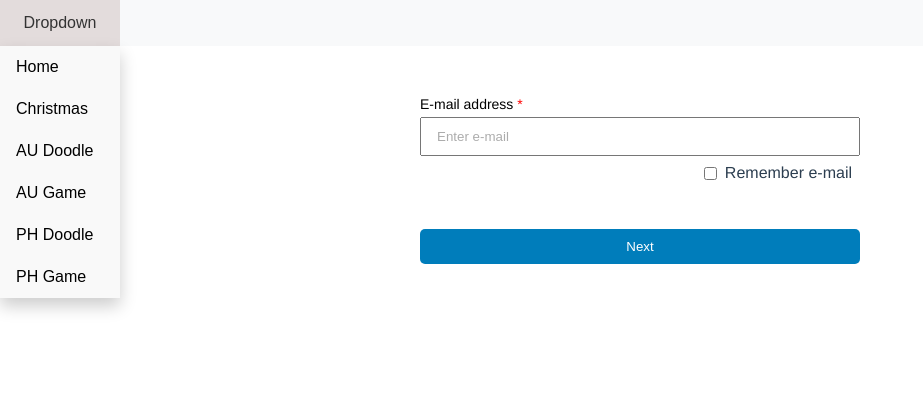
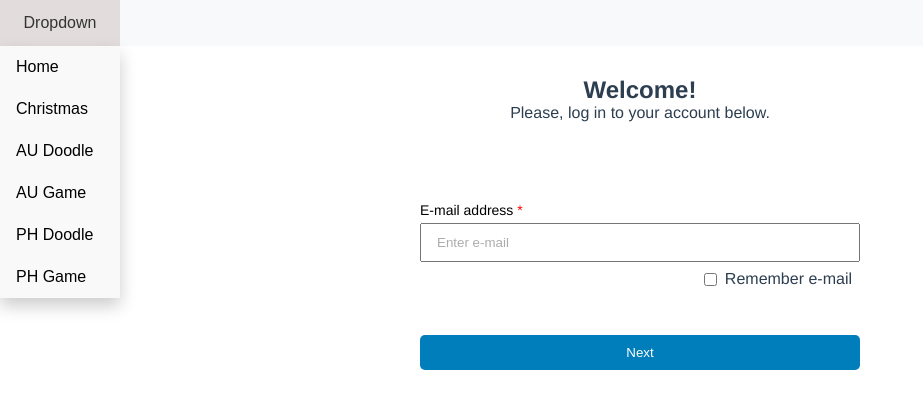
Before and after one commit to ernieay/sm-login-hackathon-22, a Vue app: page / in a window 1280 px wide. Shown: the top 408 px of the page, without its empty margins (0-923 px from the left). Built offline with nearby package versions, Linux system fonts and the light colour scheme.

Commit message:
login title

```diff
--- a/src/components/LoginUser.vue
+++ b/src/components/LoginUser.vue
@@ -1,5 +1,7 @@
 <template>
   <div class="login-form-container">
+    <p class="welcome-title">Welcome!</p>
+    <p class="welcome-subtitle">Please, log in to your account below.</p>
     <div class="login-form">
       <div>
         <label class="lbl-email">E-mail address <span>*</span></label>
@@ -21,9 +23,23 @@ export default {
 </script>
 
 <style scoped>
+.welcome-title {
+  font-size: 24px;
+  margin: 0;
+  font-weight: 800;
+}
+.welcome-subtitle {
+  font-size: 16px;
+  margin: 0;
+}
+
 .login-form-container {
-  padding-top: 50px;
+  padding-top: 30px;
   width: 100%;
+}
+
+.login-form {
+  padding-top: 80px;
 }
 
 .remember {
```
